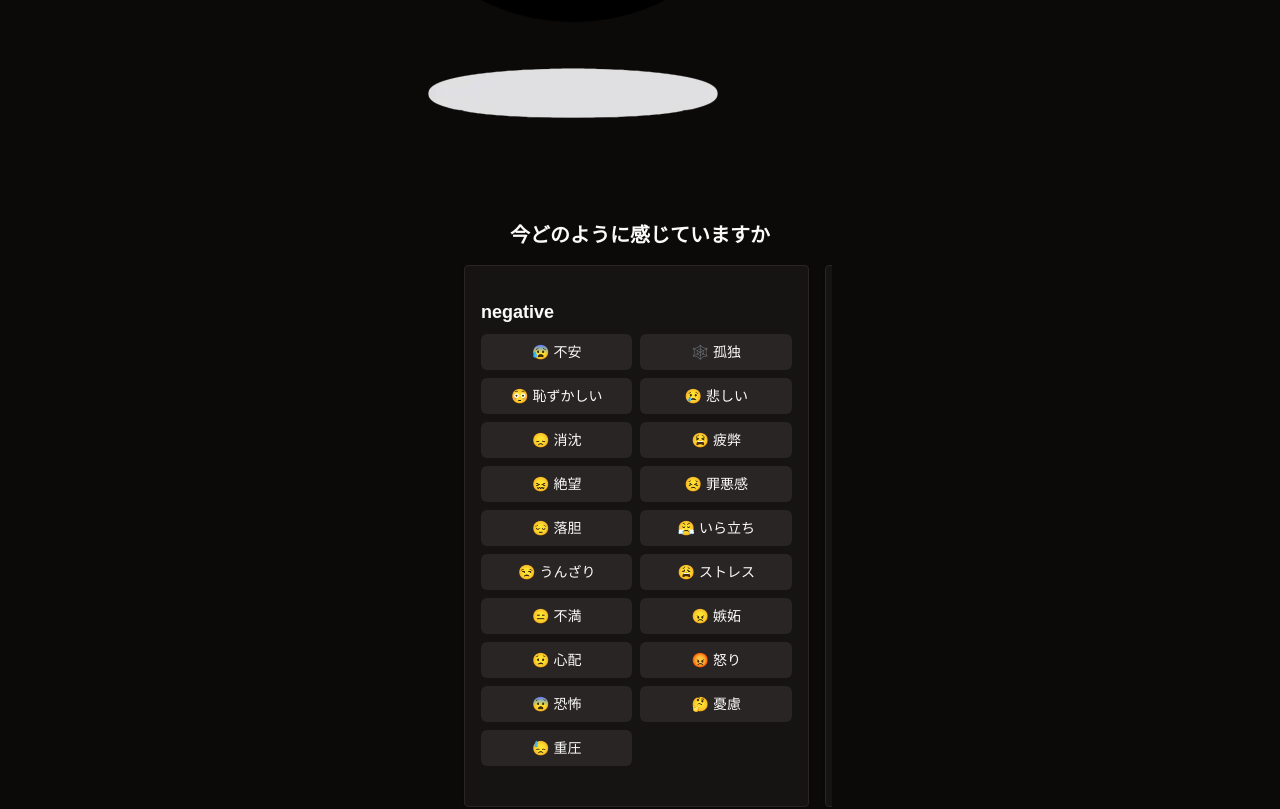
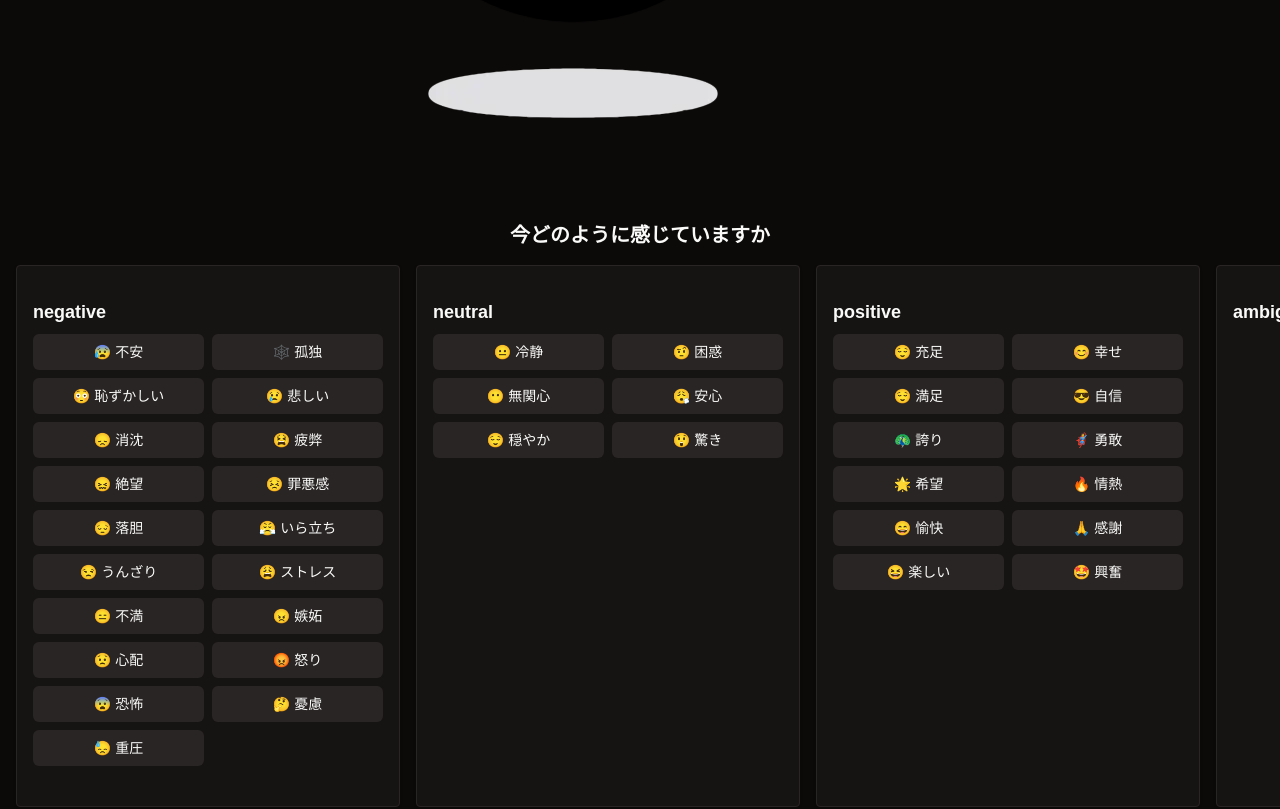
Before and after one commit to yoshikouki/mind-dump, a Next.js app: page / in a window 1280 px wide. Shown: the part 520-1329 px from the top of the page. Built offline with nearby package versions, Linux system fonts and the light colour scheme; a web font is replaced by a local one.

Commit message:
Fix design

```diff
--- a/src/features/mind-dump/index.tsx
+++ b/src/features/mind-dump/index.tsx
@@ -3,7 +3,7 @@ import { emotionTone, emotions } from "./emotion";
 
 export const MindDump = () => {
   return (
-    <section className="flex min-h-svh w-full max-w-sm flex-col justify-center gap-4">
+    <section className="flex min-h-svh w-full flex-col justify-center gap-4">
       <h2 className="text-center font-bold text-xl">
         今どのように感じていますか
       </h2>
```
